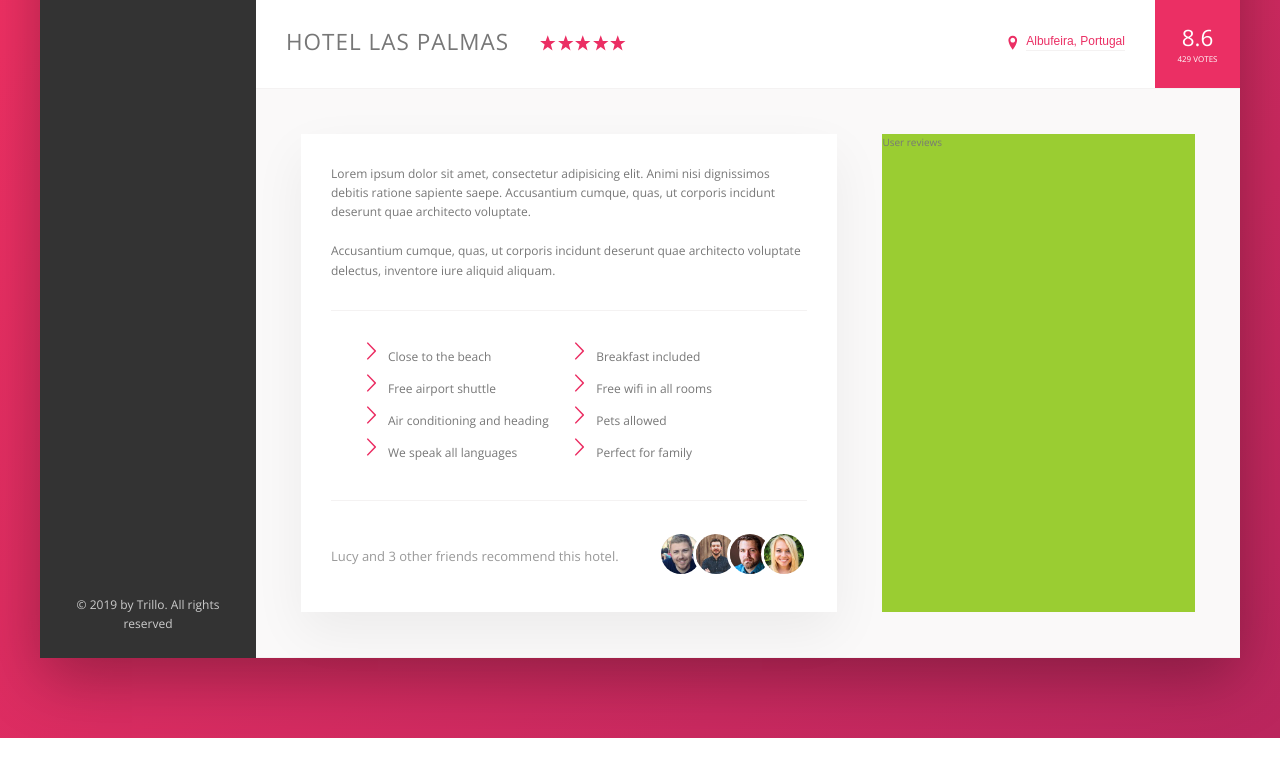
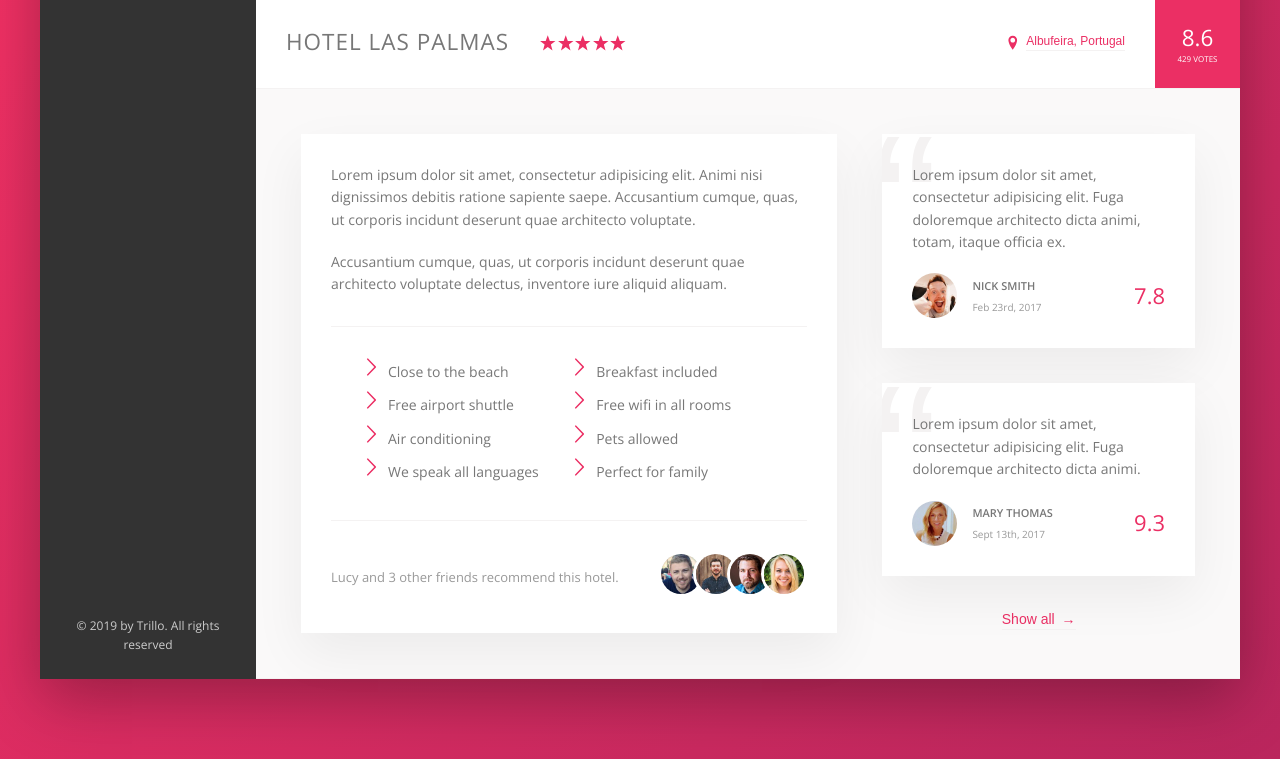
Before and after one commit to NicoJupiter/Trillo, a website: page index.html in a window 1280 px wide. Shown: the part 538-1297 px from the top of the page. Before the commit the page ends 1276 px from the top, so only its background shows below. Drawn offline with nearby package versions, Linux system fonts and the light colour scheme.

Commit message:
add user review

```diff
--- a/index.html
+++ b/index.html
@@ -159,7 +159,7 @@
                                 <li class="list__item">Breakfast included</li>
                                 <li class="list__item">Free airport shuttle</li>
                                 <li class="list__item">Free wifi in all rooms</li>
-                                <li class="list__item">Air conditioning and heading</li>
+                                <li class="list__item">Air conditioning</li>
                                 <li class="list__item">Pets allowed</li>
                                 <li class="list__item">We speak all languages</li>
                                 <li class="list__item">Perfect for family</li>
@@ -178,7 +178,36 @@
                         </div>
 
                         <div class="user-reviews">
-                            User reviews
+                            <figure class="review">
+                                <blockquote class="review__text">
+                                    Lorem ipsum dolor sit amet, consectetur adipisicing elit.
+                                    Fuga doloremque architecto dicta animi, totam, itaque officia ex.
+                                </blockquote>
+                                <figcaption class="review__user">
+                                    <img src="img/user-1.jpg" alt="user 1" class="review__photo">
+                                    <div class="review__user-box">
+                                        <p class="review__user-name">Nick Smith</p>
+                                        <p class="review__user-date">Feb 23rd, 2017</p>
+                                    </div>
+                                    <div class="review__rating">7.8</div>
+                                </figcaption>
+                            </figure>
+
+                            <figure class="review">
+                                <blockquote class="review__text">
+                                    Lorem ipsum dolor sit amet, consectetur adipisicing elit. Fuga doloremque architecto dicta animi.
+                                </blockquote>
+                                <figcaption class="review__user">
+                                    <img src="img/user-2.jpg" alt="user 2" class="review__photo">
+                                    <div class="review__user-box">
+                                        <p class="review__user-name">Mary Thomas</p>
+                                        <p class="review__user-date">Sept 13th, 2017</p>
+                                    </div>
+                                    <div class="review__rating">9.3</div>
+                                </figcaption>
+                            </figure>
+
+                            <button class="btn-inline">Show all <span>&rarr;</span></button>
                         </div>
                     </div>
                 </main>
--- a/sass/_components.scss
+++ b/sass/_components.scss
@@ -290,9 +290,20 @@
   cursor: pointer;
   transition: all .2s;
 
+  & span {
+    margin-left: 3px;
+    transition: margin-left .2s;
+  }
+
   &:hover {
     color: var(--color-grey-dark-1);
+
+    span {
+      margin-left: 8px;
+    }
   }
+
+
 
   &:focus {
     outline: none;
@@ -392,3 +403,66 @@
     }
   }
 }
+
+////////////////////////////////////////
+//REVIEWS
+.review {
+  background-color: #fff;
+  box-shadow: var(--shadow-light);
+  padding: 3rem;
+  margin-bottom: 3.5rem;
+  position: relative;
+  overflow: hidden;
+  &__text {
+    margin-bottom: 2rem;
+    z-index: 10;
+    position: relative;
+  }
+
+  &__user {
+    display: flex;
+    align-items: center;
+
+  }
+
+  &__photo {
+    height: 4.5rem;
+    width: 4.5rem;
+    border-radius: 50%;
+    margin-right: 1.5rem;
+  }
+
+  &__user-box {
+    margin-right: auto;
+  }
+
+  &__user-name {
+    font-size: 1.1rem;
+    font-weight: 600;
+    text-transform: uppercase;
+    margin-bottom: .4rem;
+  }
+
+  &__user-date {
+    font-size: 1rem;
+    color: var(--color-grey-dark-3);
+  }
+
+  &__rating {
+    color: var(--color-primary);
+    font-size: 2.2rem;
+    font-weight: 200;
+  }
+
+  &::before {
+    content: "\201C";
+    position: absolute;
+    top: -2.75rem;
+    left: -1rem;
+    line-height: 1;
+    font-size: 20rem;
+    color: var(--color-grey-light-2);
+    font-family: sans-serif;
+    z-index: 1;
+  }
+}
--- a/sass/_layout.scss
+++ b/sass/_layout.scss
@@ -44,6 +44,7 @@
 }
 
 .detail {
+  font-size: 1.4rem;
   display: flex;
   padding: 4.5rem;
   background-color: var(--color-grey-light-1);
@@ -51,7 +52,7 @@
 }
 
 .description {
-  font-size: 1.2rem;
+
   background-color:#fff;
   box-shadow: var(--shadow-light);
   padding: 3rem;
@@ -60,6 +61,9 @@
 }
 
 .user-reviews {
-  background: yellowgreen;
   flex: 1;
+
+  display: flex;
+  flex-direction: column;
+  align-items: center;
 }
```
Also changed, not shown: css/style.css.
